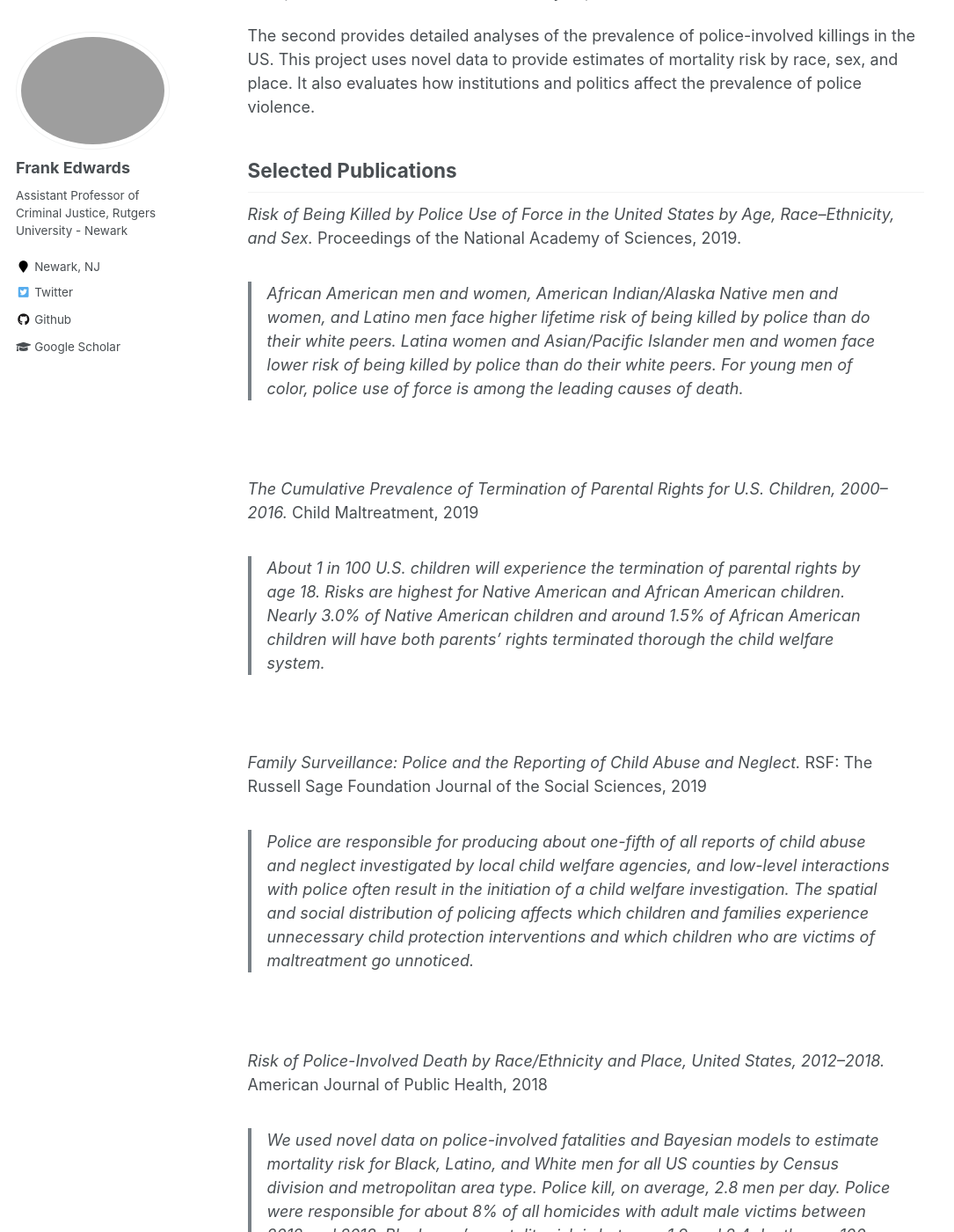
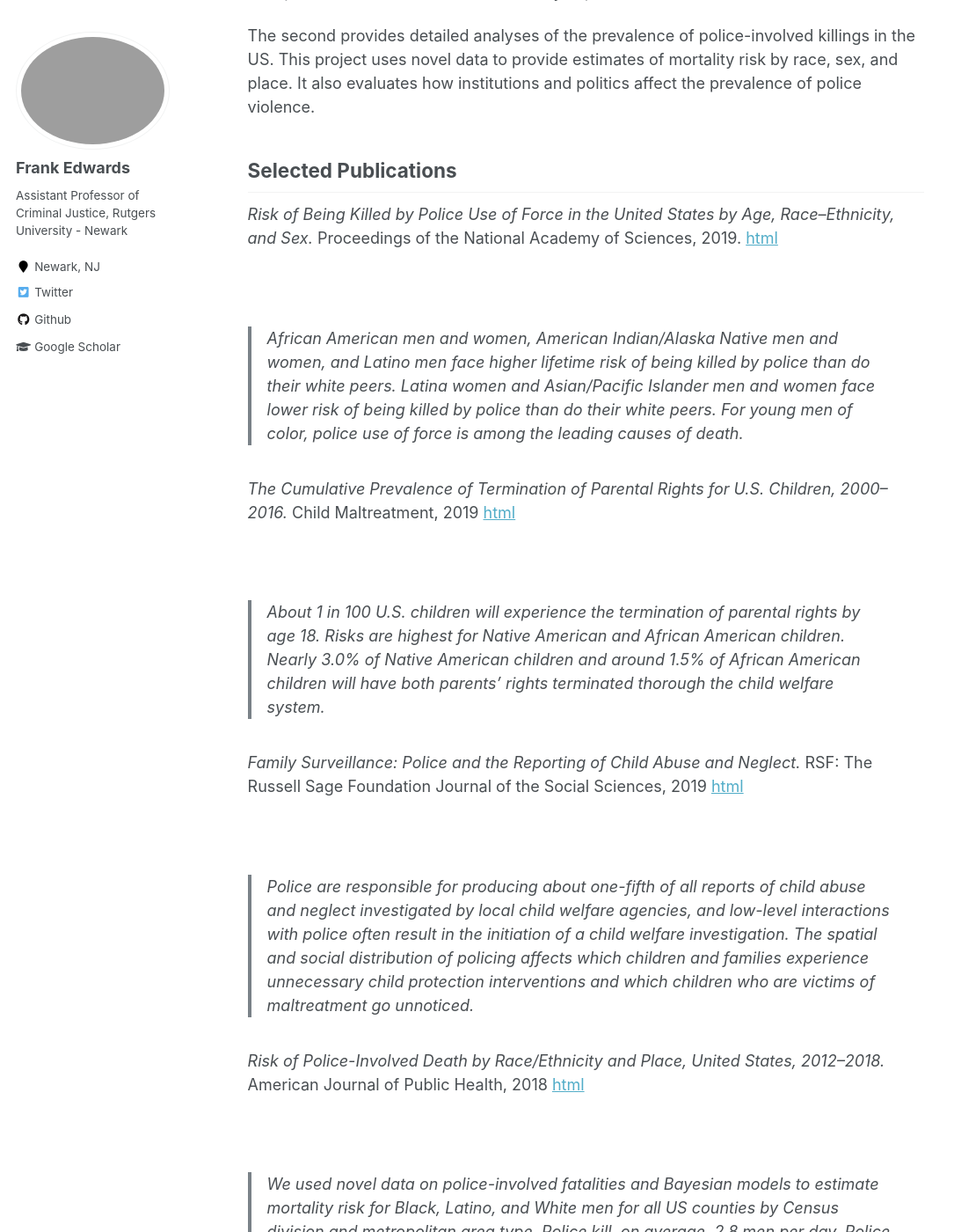
Before and after one commit to f-edwards/f-edwards.github.io, a Jekyll site: the page built from _pages/about.md, in a window 1280 px wide and 1400 px high, scrolled down 369 px. Shown: the whole window at 88% size, without its empty margins (0-1085 px from the left). Built offline with Jekyll 4.4.1, drawn with Linux system fonts in a browser that asks for light colours; comment, search, counter and statistics services are not loaded.

Commit message:
add links

```diff
--- a/_pages/about.md
+++ b/_pages/about.md
@@ -20,33 +20,34 @@ The second provides detailed analyses of the prevalence of police-involved killi
 
 ## Selected Publications
 
-*Risk of Being Killed by Police Use of Force in the United States by Age, Race–Ethnicity, and Sex.* Proceedings of the National Academy of Sciences, 2019.
+*Risk of Being Killed by Police Use of Force in the United States by Age, Race–Ethnicity, and Sex.* Proceedings of the National Academy of Sciences, 2019. [html](https://www.pnas.org/content/116/34/16793)
+
+<span data-badge-popover="right" data-badge-type="2" data-doi="10.1073/pnas.1821204116" class="altmetric-embed" style ="display: inline-block"></span>
 
 >African American men and women, American Indian/Alaska Native men and women, and Latino men face higher lifetime risk of being killed by police than do their white peers. Latina women and Asian/Pacific Islander men and women face lower risk of being killed by police than do their white peers. For young men of color, police use of force is among the leading causes of death.
 
-<span data-badge-popover="right" data-badge-type="2" data-doi="10.1073/pnas.1821204116" class="altmetric-embed" style ="display: inline-block"></span>
+*The Cumulative Prevalence of Termination of Parental Rights for U.S. Children, 2000–2016.* Child Maltreatment, 2019 [html](https://doi.org/10.1177/1077559519848499)
 
-*The Cumulative Prevalence of Termination of Parental Rights for U.S. Children, 2000–2016.* Child Maltreatment, 2019
+<span data-badge-popover="right" data-badge-type="2" data-doi="10.1177/1077559519848499" class="altmetric-embed" style ="display: inline-block"></span>
 
 >About 1 in 100 U.S. children will experience the termination of parental rights by age 18. Risks are highest for Native American and African American children. Nearly 3.0% of Native American children and around 1.5% of African American children will have both parents' rights terminated thorough the child welfare system.
 
-<span data-badge-popover="right" data-badge-type="2" data-doi="10.1177/1077559519848499" class="altmetric-embed" style ="display: inline-block"></span>
-
-*Family Surveillance: Police and the Reporting of Child Abuse and Neglect.* RSF: The Russell Sage Foundation Journal of the Social Sciences, 2019
-
->Police are responsible for producing about one-fifth of all reports of child abuse and neglect investigated by local child welfare agencies, and low-level interactions with police often result in the initiation of a child welfare investigation. The spatial and social distribution of policing affects which children and families experience unnecessary child protection interventions and which children who are victims of maltreatment go unnoticed.
+*Family Surveillance: Police and the Reporting of Child Abuse and Neglect.* RSF: The Russell Sage Foundation Journal of the Social Sciences, 2019 [html](https://www.rsfjournal.org/content/5/1/50)
 
 <span data-badge-popover="right" data-badge-type="2" data-doi="10.7758/RSF.2019.5.1.03
 " class="altmetric-embed" style ="display: inline-block"></span>
 
-*Risk of Police-Involved Death by Race/Ethnicity and Place, United States, 2012–2018.* American Journal of Public Health, 2018
+>Police are responsible for producing about one-fifth of all reports of child abuse and neglect investigated by local child welfare agencies, and low-level interactions with police often result in the initiation of a child welfare investigation. The spatial and social distribution of policing affects which children and families experience unnecessary child protection interventions and which children who are victims of maltreatment go unnoticed.
+
+*Risk of Police-Involved Death by Race/Ethnicity and Place, United States, 2012–2018.* American Journal of Public Health, 2018 [html](https://ajph.aphapublications.org/doi/10.2105/AJPH.2018.304559)
+
+<span data-badge-popover="right" data-badge-type="2" data-doi="10.2105/AJPH.2018.304559" class="altmetric-embed" style ="display: inline-block"></span>
 
 > We used novel data on police-involved fatalities and Bayesian models to estimate mortality risk for Black, Latino, and White men for all US counties by Census division and metropolitan area type. Police kill, on average, 2.8 men per day. Police were responsible for about 8% of all homicides with adult male victims between 2012 and 2018. Black men’s mortality risk is between 1.9 and 2.4 deaths per 100 000 per year, Latino risk is between 0.8 and 1.2, and White risk is between 0.6 and 0.7.
 
-<span data-badge-popover="right" data-badge-type="2" data-doi="10.2105/AJPH.2018.304559" class="altmetric-embed" style ="display: inline-block"></span>
 
-Edwards, Frank. 2016. “Saving Children, Controlling Families: Punishment, Redistribution, and Child Protection.” American Sociological Review 81(3):575–95.
+Edwards, Frank. 2016. “Saving Children, Controlling Families: Punishment, Redistribution, and Child Protection.” American Sociological Review 81(3):575–95. [pdf](http://frankedwards.net/wp-content/uploads/2016/03/savingchildren.pdf)
+
+<span data-badge-popover="right" data-badge-type="2" data-doi="10.1177/0003122416638652" class="altmetric-embed" style ="display: inline-block"></span>
 
 >State efforts at child protection are structured by the policy regimes in which they are enmeshed. Children are separated from their families and placed into foster care far more frequently in states with extensive and punitive criminal justice systems than in states with broad and generous welfare programs. However, large welfare bureaucracies interact with welfare program enrollment to create opportunities for the surveillance of families, suggesting that extensive and administratively complex welfare states engage in “soft” social control through the surveillance and regulation of family behavior. Policy regimes influence the interaction between families and the state through their proximate effects on family structure and well-being and through institutional effects that delimit the routines and scripts through which policymakers and street-level bureaucrats intervene to protect children.
-
-<span data-badge-popover="right" data-badge-type="2" data-doi="10.1177/0003122416638652" class="altmetric-embed" style ="display: inline-block"></span>
```
Also changed, not shown: _pages/publications.md (+2 -2 lines).
